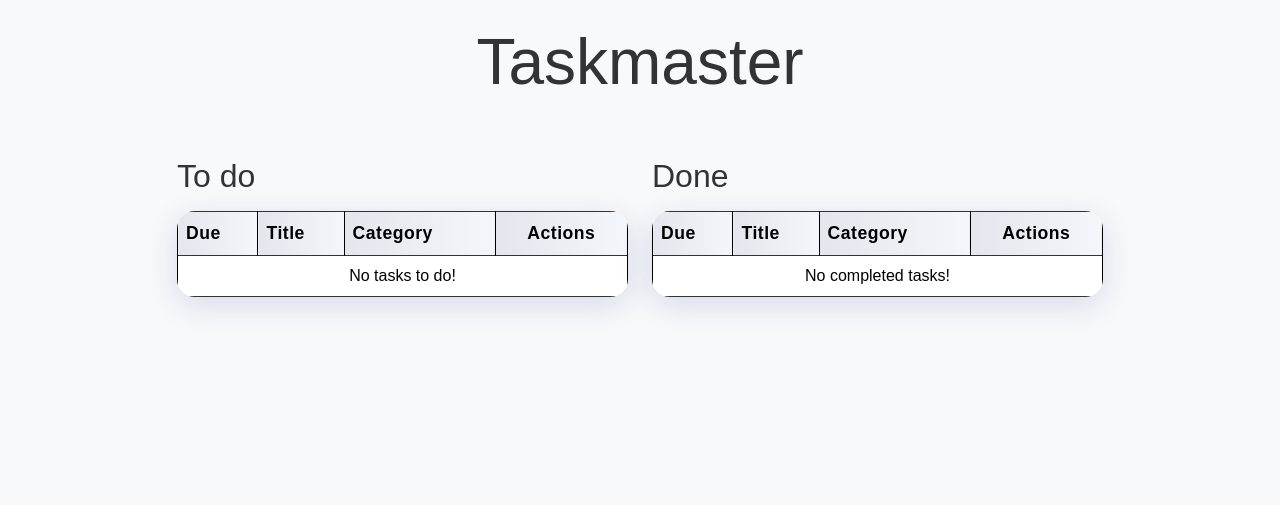
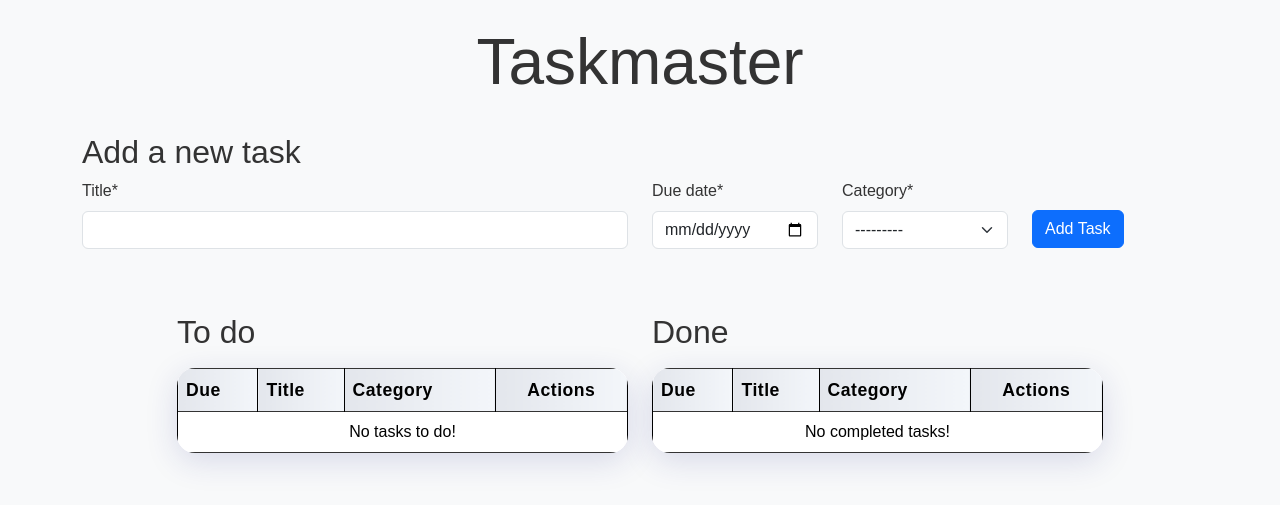
Before and after one commit to xAlex-an/task-master, a Django app: page / in a window 1280 px wide. Shown: the top 505 px of the page. Run offline with Django 5.2, Linux system fonts and the light colour scheme; data that the repository does not hold is empty; some libraries are stand-ins or nearby versions; some web fonts are replaced.

Commit message:
Integrate crispy forms into task addition for improved layout and usability

```diff
--- a/templates/tasks/index.html
+++ b/templates/tasks/index.html
@@ -1,5 +1,6 @@
 
 {% load static %}
+{% load crispy_forms_tags %}
 <!DOCTYPE html>
 <html lang="en">
 
@@ -24,8 +25,28 @@
                 <h1 class="display-3 text-center">Taskmaster</h1>
             </div>
         </div>
-
-
+        <div class="row">
+            <div class="col-12 mt-4">
+                <h2>Add a new task</h2>
+                <form method="post" action="{% url 'home' %}">
+                    {% csrf_token %}
+                    <div class="row">
+                        <div class="col-lg-6">
+                            {{ form.title|as_crispy_field }}
+                        </div>
+                        <div class="col-sm-4 col-lg-2">
+                            {{ form.due_date|as_crispy_field }}
+                        </div>
+                        <div class="col-sm-4 col-lg-2">
+                            {{ form.category|as_crispy_field }}
+                        </div>
+                        <div class="col-sm-4 col-lg-2">
+                            <button id="add-task-btn" type="submit" class="btn btn-primary mb-3">Add Task</button>
+                        </div>
+                    </div>
+                </form>
+            </div>
+        </div>
 
         <div class="row mt-5 justify-content-center">
             <div class="col-md-5">
```
